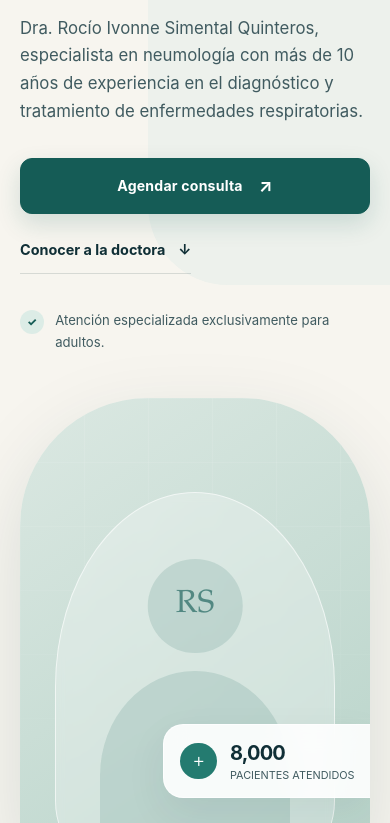
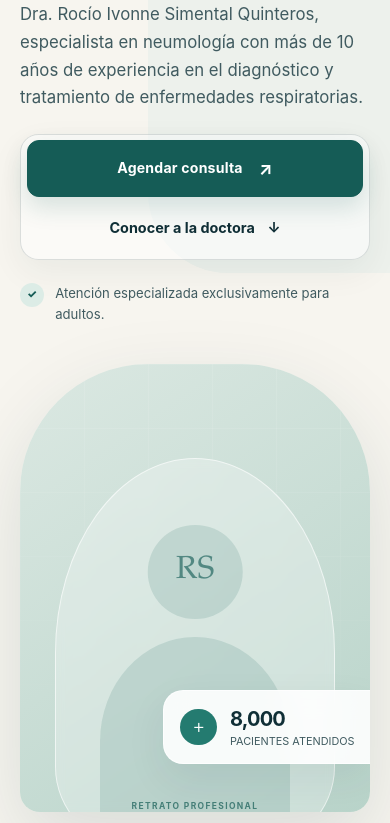
Before and after one commit to luisgrowmedical/drarociosimental-redesign, a plain HTML site: page index.html in a window 390 px wide. Shown: the part 468-1291 px from the top of the page. Drawn offline with Linux system fonts and the light colour scheme.

Commit message:
Polish homepage design

```diff
--- a/css/styles.css
+++ b/css/styles.css
@@ -22,7 +22,9 @@
 
   --container: 1220px;
   --gutter: clamp(1.25rem, 4vw, 3rem);
-  --section-space: clamp(5rem, 9vw, 8.5rem);
+  --section-space: clamp(5.5rem, 8vw, 8rem);
+  --section-heading-gap: clamp(2.75rem, 4.5vw, 4rem);
+  --content-gap: clamp(1rem, 1.6vw, 1.25rem);
   --radius-sm: 0.75rem;
   --radius-md: 1.25rem;
   --radius-lg: 2rem;
@@ -193,7 +195,7 @@ h2 em {
 }
 
 .section-heading--center {
-  margin: 0 auto clamp(2.5rem, 5vw, 4.25rem);
+  margin: 0 auto var(--section-heading-gap);
   text-align: center;
 }
 
@@ -224,7 +226,8 @@ h2 em {
   font-weight: 700;
   letter-spacing: 0.015em;
   line-height: 1;
-  transition: transform var(--transition), background var(--transition), box-shadow var(--transition);
+  transform: translateY(0);
+  transition: transform var(--transition), background-color var(--transition), border-color var(--transition), box-shadow var(--transition);
 }
 
 .button span {
@@ -234,12 +237,18 @@ h2 em {
 
 .button:hover {
   background: var(--color-teal);
-  box-shadow: 0 14px 30px rgba(21, 92, 86, 0.2);
-  transform: translateY(-2px);
+  border-color: var(--color-teal);
+  box-shadow: 0 16px 32px rgba(21, 92, 86, 0.22);
+  transform: translateY(-3px);
 }
 
 .button:hover span {
   transform: translate(2px, -2px);
+}
+
+.button:active {
+  box-shadow: 0 8px 18px rgba(21, 92, 86, 0.16);
+  transform: translateY(-1px);
 }
 
 .button--small {
@@ -256,6 +265,8 @@ h2 em {
 .button--light:hover {
   color: var(--color-ink);
   background: var(--color-teal-light);
+  border-color: var(--color-teal-light);
+  box-shadow: 0 16px 32px rgba(7, 39, 42, 0.18);
 }
 
 .button--outline {
@@ -269,6 +280,7 @@ h2 em {
   color: #fff;
   background: var(--color-teal-dark);
   border-color: var(--color-teal-dark);
+  box-shadow: 0 12px 26px rgba(21, 92, 86, 0.16);
 }
 
 .text-link {
@@ -279,7 +291,7 @@ h2 em {
   border-bottom: 1px solid var(--color-line);
   font-size: 0.9rem;
   font-weight: 700;
-  transition: color var(--transition), border-color var(--transition);
+  transition: color var(--transition), border-color var(--transition), background-color var(--transition);
 }
 
 .text-link span {
@@ -298,6 +310,10 @@ h2 em {
 .text-link--light {
   color: #fff;
   border-color: var(--color-white-line);
+}
+
+.text-link--light:hover span {
+  transform: translate(2px, -2px);
 }
 
 /* Header --------------------------------------------------------- */
@@ -458,17 +474,39 @@ h2 em {
 
 .hero-lead {
   max-width: 39rem;
-  margin-bottom: 2rem;
+  margin-bottom: 1.75rem;
   color: var(--color-ink-soft);
   font-size: clamp(1.05rem, 1.45vw, 1.22rem);
   line-height: 1.75;
 }
 
+.hero .button-group {
+  width: fit-content;
+  gap: 0.55rem;
+  padding: 0.42rem;
+  border: 1px solid var(--color-line);
+  border-radius: calc(var(--radius-sm) + 0.4rem);
+  background: rgba(255, 255, 255, 0.52);
+  box-shadow: 0 12px 34px rgba(16, 47, 54, 0.06);
+}
+
+.hero .button-group .text-link {
+  min-height: 3.55rem;
+  padding: 0.8rem 1rem;
+  border-bottom-color: transparent;
+  border-radius: var(--radius-sm);
+}
+
+.hero .button-group .text-link:hover {
+  background: var(--color-teal-light);
+  border-bottom-color: transparent;
+}
+
 .trust-line {
   display: flex;
   align-items: center;
   gap: 0.7rem;
-  margin: 2.25rem 0 0;
+  margin: 1.8rem 0 0;
   color: var(--color-ink-soft);
   font-size: 0.82rem;
 }
@@ -740,7 +778,7 @@ h2 em {
   align-items: flex-end;
   justify-content: space-between;
   gap: 3rem;
-  margin-bottom: clamp(2.5rem, 5vw, 4rem);
+  margin-bottom: var(--section-heading-gap);
 }
 
 .heading-row > p {
@@ -753,7 +791,7 @@ h2 em {
 .specialty-grid {
   display: grid;
   grid-template-columns: repeat(4, minmax(0, 1fr));
-  gap: 1rem;
+  gap: var(--content-gap);
 }
 
 .specialty-card {
@@ -993,7 +1031,7 @@ h2 em {
 .services-grid {
   display: grid;
   grid-template-columns: 1.35fr 0.8fr 0.8fr;
-  gap: 1rem;
+  gap: var(--content-gap);
 }
 
 .service-card {
@@ -1278,7 +1316,7 @@ h2 em {
 .testimonial-grid {
   display: grid;
   grid-template-columns: repeat(3, 1fr);
-  gap: 1rem;
+  gap: var(--content-gap);
 }
 
 .testimonial-card {
@@ -1743,7 +1781,9 @@ h2 em {
 @media (max-width: 700px) {
   :root {
     --gutter: 1.25rem;
-    --section-space: 4.75rem;
+    --section-space: 4.25rem;
+    --section-heading-gap: 2.25rem;
+    --content-gap: 0.9rem;
     --radius-lg: 1.35rem;
   }
 
@@ -1769,6 +1809,7 @@ h2 em {
   }
 
   h1 {
+    margin-bottom: 1.35rem;
     font-size: clamp(2.75rem, 13.8vw, 4rem);
   }
 
@@ -1777,7 +1818,8 @@ h2 em {
   }
 
   .hero {
-    padding-top: 7rem;
+    padding-top: 6.5rem;
+    padding-bottom: 4.25rem;
   }
 
   .hero::before {
@@ -1787,7 +1829,7 @@ h2 em {
   }
 
   .hero-grid {
-    gap: 2.75rem;
+    gap: 2.35rem;
   }
 
   .hero-copy {
@@ -1795,6 +1837,7 @@ h2 em {
   }
 
   .hero-lead {
+    margin-bottom: 1.35rem;
     line-height: 1.65;
   }
 
@@ -1804,6 +1847,18 @@ h2 em {
     gap: 0.8rem;
   }
 
+  .hero .button-group {
+    width: 100%;
+    gap: 0.35rem;
+    padding: 0.35rem;
+  }
+
+  .hero .button-group .text-link {
+    width: 100%;
+    min-height: 3.2rem;
+    justify-content: center;
+  }
+
   .button {
     width: 100%;
   }
@@ -1814,6 +1869,7 @@ h2 em {
 
   .trust-line {
     align-items: flex-start;
+    margin-top: 1.4rem;
   }
 
   .hero-visual {
@@ -1853,7 +1909,8 @@ h2 em {
   .heading-row {
     align-items: flex-start;
     flex-direction: column;
-    gap: 1rem;
+    gap: 0.85rem;
+    margin-bottom: var(--section-heading-gap);
   }
 
   .specialty-grid,
@@ -1871,7 +1928,7 @@ h2 em {
   }
 
   .symptoms-grid {
-    gap: 3rem;
+    gap: 2.5rem;
   }
 
   .symptom-list {
@@ -1909,6 +1966,11 @@ h2 em {
     min-height: 31rem;
   }
 
+  .trust-grid,
+  .doctor-grid {
+    gap: 3rem;
+  }
+
   .doctor-placeholder {
     right: 1rem;
     border-radius: 7rem 7rem var(--radius-md) var(--radius-md);
@@ -1937,7 +1999,7 @@ h2 em {
   .appointment-card {
     min-height: 39rem;
     align-items: flex-start;
-    padding: 2.25rem 1.5rem;
+    padding: 2.5rem 1.5rem;
   }
 
   .appointment-copy {
```
